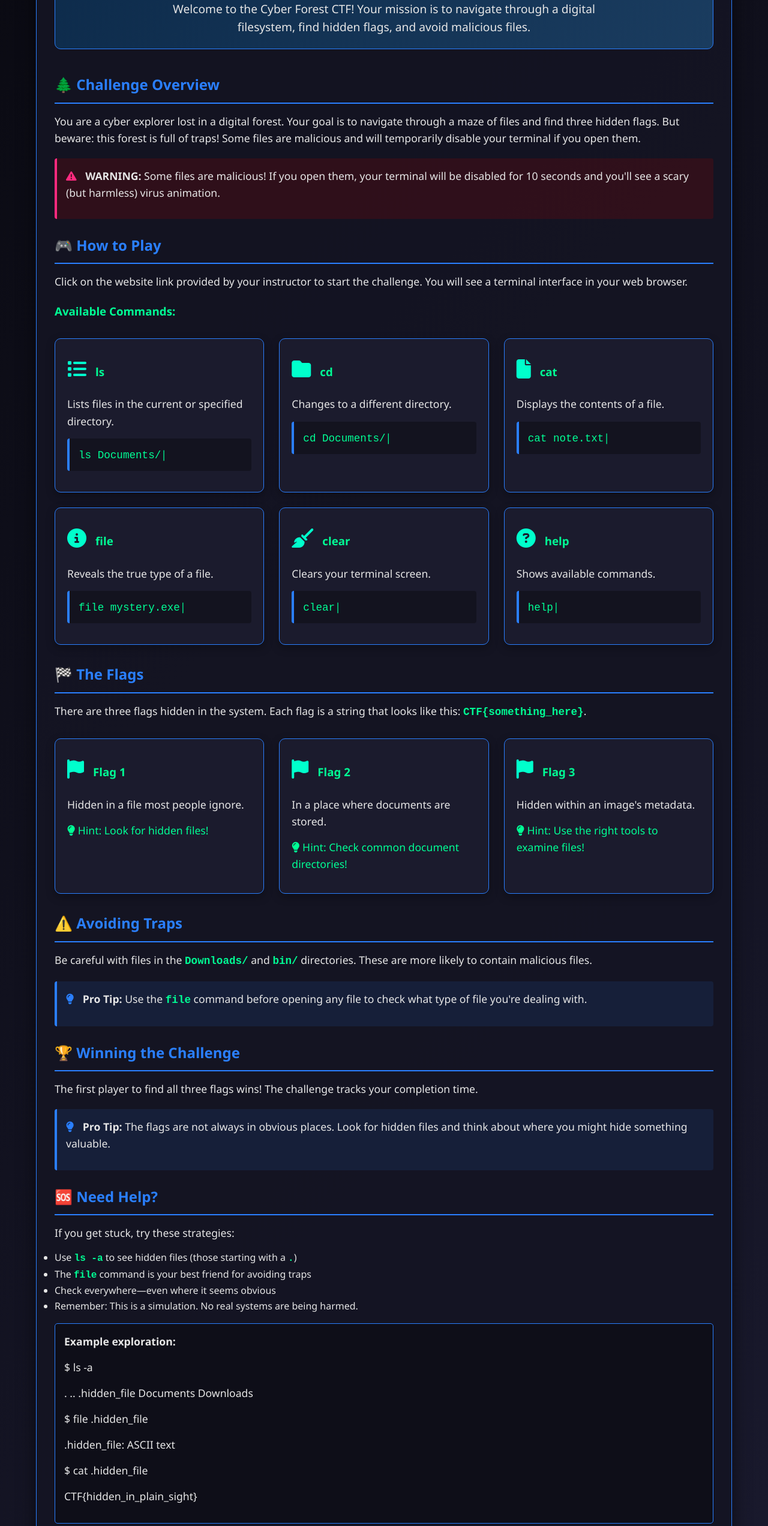
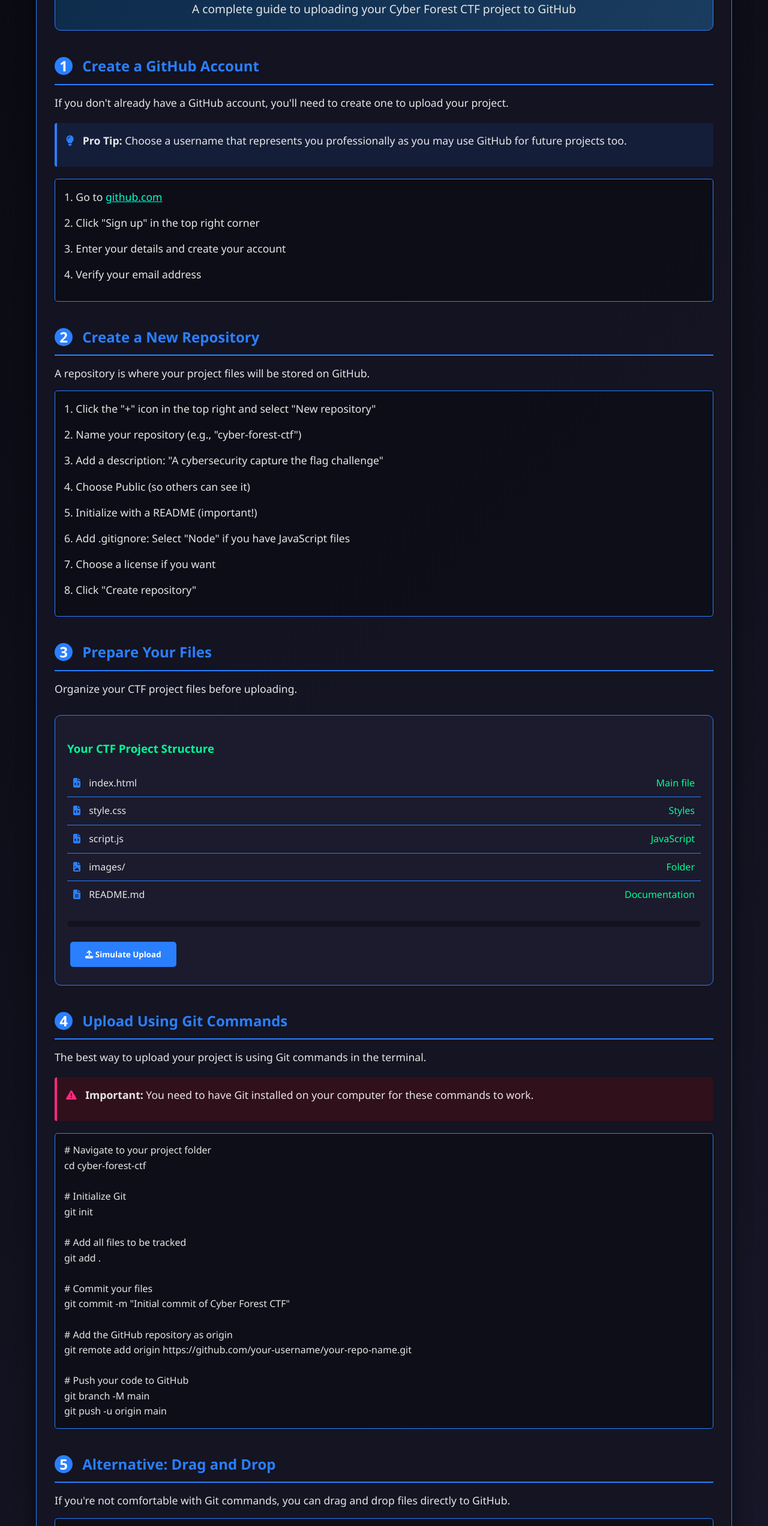
Before and after one commit to SERGEON-network/cyber-forest-ctf-chapter-02, a plain HTML site: page github-guide.html in a window 1280 px wide. Shown: the part 159-2703 px from the top of the page at 60% size. Drawn offline with Linux system fonts and the light colour scheme.

Commit message:
Update github-guide.html

```diff
--- a/github-guide.html
+++ b/github-guide.html
@@ -3,7 +3,7 @@
 <head>
     <meta charset="UTF-8">
     <meta name="viewport" content="width=device-width, initial-scale=1.0">
-    <title>Cyber Forest CTF - README Guide</title>
+    <title>Upload CTF to GitHub - Complete Guide</title>
     <link rel="stylesheet" href="https://cdnjs.cloudflare.com/ajax/libs/font-awesome/6.4.0/css/all.min.css">
     <style>
         * {
@@ -71,7 +71,7 @@
             flex-wrap: wrap;
         }
 
-        .ctf-icon {
+        .github-icon {
             font-size: 3.5rem;
             color: #00ffcc;
             text-shadow: 0 0 15px rgba(0, 255, 204, 0.7);
@@ -135,12 +135,6 @@
             border-radius: 4px;
         }
 
-        .flag {
-            color: #00ff95;
-            font-weight: bold;
-            font-family: 'Courier New', monospace;
-        }
-
         .tip {
             background: rgba(42, 127, 255, 0.1);
             border-left: 4px solid #2a7fff;
@@ -170,14 +164,28 @@
             border-radius: 5px;
             overflow-x: auto;
             border: 1px solid #2a7fff;
+            font-family: 'Courier New', monospace;
         }
 
-        footer {
+        .code-block code {
+            display: block;
+            white-space: pre-wrap;
+        }
+
+        .step-number {
+            display: inline-block;
+            background: #2a7fff;
+            color: white;
+            width: 30px;
+            height: 30px;
+            border-radius: 50%;
             text-align: center;
-            margin-top: 40px;
-            padding: 20px;
-            border-top: 1px solid #2a7fff;
-            color: #7f8c8d;
+            line-height: 30px;
+            margin-right: 10px;
+        }
+
+        .section {
+            margin-bottom: 40px;
         }
 
         .btn {
@@ -190,10 +198,73 @@
             font-weight: bold;
             margin: 10px 5px;
             transition: background 0.3s;
+            cursor: pointer;
+            border: none;
         }
 
         .btn:hover {
             background: #1a5bbf;
+        }
+
+        .btn-secondary {
+            background: #00cc99;
+        }
+
+        .btn-secondary:hover {
+            background: #00aa77;
+        }
+
+        .upload-interface {
+            background: rgba(30, 30, 50, 0.7);
+            border-radius: 10px;
+            padding: 20px;
+            margin: 30px 0;
+            border: 1px solid #2a7fff;
+        }
+
+        .file-list {
+            list-style: none;
+            margin: 20px 0;
+        }
+
+        .file-list li {
+            padding: 10px;
+            border-bottom: 1px solid #2a7fff;
+            display: flex;
+            justify-content: space-between;
+            align-items: center;
+        }
+
+        .file-list li:last-child {
+            border-bottom: none;
+        }
+
+        .file-icon {
+            color: #2a7fff;
+            margin-right: 10px;
+        }
+
+        .progress-bar {
+            height: 10px;
+            background: rgba(0, 0, 0, 0.3);
+            border-radius: 5px;
+            margin: 15px 0;
+            overflow: hidden;
+        }
+
+        .progress {
+            height: 100%;
+            background: linear-gradient(90deg, #00ffcc, #2a7fff);
+            width: 0%;
+            transition: width 1s ease-in-out;
+        }
+
+        footer {
+            text-align: center;
+            margin-top: 40px;
+            padding: 20px;
+            border-top: 1px solid #2a7fff;
+            color: #7f8c8d;
         }
 
         @media (max-width: 768px) {
@@ -211,176 +282,203 @@
     <div class="container">
         <header>
             <div class="header-content">
-                <i class="fas fa-tree ctf-icon"></i>
-                <h1>Cyber Forest CTF Challenge</h1>
-                <i class="fas fa-terminal ctf-icon"></i>
+                <i class="fab fa-github github-icon"></i>
+                <h1>Upload CTF to GitHub</h1>
+                <i class="fas fa-cloud-upload-alt github-icon"></i>
             </div>
-            <p class="intro">Welcome to the Cyber Forest CTF! Your mission is to navigate through a digital filesystem, find hidden flags, and avoid malicious files.</p>
+            <p class="intro">A complete guide to uploading your Cyber Forest CTF project to GitHub</p>
         </header>
 
-        <h2>🌲 Challenge Overview</h2>
-        <p>You are a cyber explorer lost in a digital forest. Your goal is to navigate through a maze of files and find three hidden flags. But beware: this forest is full of traps! Some files are malicious and will temporarily disable your terminal if you open them.</p>
+        <div class="section">
+            <h2><span class="step-number">1</span> Create a GitHub Account</h2>
+            <p>If you don't already have a GitHub account, you'll need to create one to upload your project.</p>
 
-        <div class="warning">
-            <p><i class="fas fa-exclamation-triangle warning-icon"></i> <strong>WARNING:</strong> Some files are malicious! If you open them, your terminal will be disabled for 10 seconds and you'll see a scary (but harmless) virus animation.</p>
-        </div>
-
-        <h2>🎮 How to Play</h2>
-        <p>Click on the website link provided by your instructor to start the challenge. You will see a terminal interface in your web browser.</p>
-
-        <h3>Available Commands:</h3>
-        <div class="grid">
-            <div class="card">
-                <div class="card-header">
-                    <i class="fas fa-list card-icon"></i>
-                    <h3>ls</h3>
-                </div>
-                <p>Lists files in the current or specified directory.</p>
-                <div class="command">ls Documents/</div>
+            <div class="tip">
+                <p><i class="fas fa-lightbulb tip-icon"></i> <strong>Pro Tip:</strong> Choose a username that represents you professionally as you may use GitHub for future projects too.</p>
             </div>
 
-            <div class="card">
-                <div class="card-header">
-                    <i class="fas fa-folder card-icon"></i>
-                    <h3>cd</h3>
-                </div>
-                <p>Changes to a different directory.</p>
-                <div class="command">cd Documents/</div>
-            </div>
-
-            <div class="card">
-                <div class="card-header">
-                    <i class="fas fa-file card-icon"></i>
-                    <h3>cat</h3>
-                </div>
-                <p>Displays the contents of a file.</p>
-                <div class="command">cat note.txt</div>
-            </div>
-
-            <div class="card">
-                <div class="card-header">
-                    <i class="fas fa-info-circle card-icon"></i>
-                    <h3>file</h3>
-                </div>
-                <p>Reveals the true type of a file.</p>
-                <div class="command">file mystery.exe</div>
-            </div>
-
-            <div class="card">
-                <div class="card-header">
-                    <i class="fas fa-broom card-icon"></i>
-                    <h3>clear</h3>
-                </div>
-                <p>Clears your terminal screen.</p>
-                <div class="command">clear</div>
-            </div>
-
-            <div class="card">
-                <div class="card-header">
-                    <i class="fas fa-question-circle card-icon"></i>
-                    <h3>help</h3>
-                </div>
-                <p>Shows available commands.</p>
-                <div class="command">help</div>
+            <div class="code-block">
+                <p>1. Go to <a href="https://github.com/" style="color: #00ffcc;">github.com</a></p>
+                <p>2. Click "Sign up" in the top right corner</p>
+                <p>3. Enter your details and create your account</p>
+                <p>4. Verify your email address</p>
             </div>
         </div>
 
-        <h2>🏁 The Flags</h2>
-        <p>There are three flags hidden in the system. Each flag is a string that looks like this: <span class="flag">CTF{something_here}</span>.</p>
+        <div class="section">
+            <h2><span class="step-number">2</span> Create a New Repository</h2>
+            <p>A repository is where your project files will be stored on GitHub.</p>
 
-        <div class="grid">
-            <div class="card">
-                <div class="card-header">
-                    <i class="fas fa-flag card-icon"></i>
-                    <h3>Flag 1</h3>
-                </div>
-                <p>Hidden in a file most people ignore.</p>
-                <p class="success"><i class="fas fa-lightbulb"></i> Hint: Look for hidden files!</p>
-            </div>
-
-            <div class="card">
-                <div class="card-header">
-                    <i class="fas fa-flag card-icon"></i>
-                    <h3>Flag 2</h3>
-                </div>
-                <p>In a place where documents are stored.</p>
-                <p class="success"><i class="fas fa-lightbulb"></i> Hint: Check common document directories!</p>
-            </div>
-
-            <div class="card">
-                <div class="card-header">
-                    <i class="fas fa-flag card-icon"></i>
-                    <h3>Flag 3</h3>
-                </div>
-                <p>Hidden within an image's metadata.</p>
-                <p class="success"><i class="fas fa-lightbulb"></i> Hint: Use the right tools to examine files!</p>
+            <div class="code-block">
+                <p>1. Click the "+" icon in the top right and select "New repository"</p>
+                <p>2. Name your repository (e.g., "cyber-forest-ctf")</p>
+                <p>3. Add a description: "A cybersecurity capture the flag challenge"</p>
+                <p>4. Choose Public (so others can see it)</p>
+                <p>5. Initialize with a README (important!)</p>
+                <p>6. Add .gitignore: Select "Node" if you have JavaScript files</p>
+                <p>7. Choose a license if you want</p>
+                <p>8. Click "Create repository"</p>
             </div>
         </div>
 
-        <h2>⚠️ Avoiding Traps</h2>
-        <p>Be careful with files in the <span class="flag">Downloads/</span> and <span class="flag">bin/</span> directories. These are more likely to contain malicious files.</p>
+        <div class="section">
+            <h2><span class="step-number">3</span> Prepare Your Files</h2>
+            <p>Organize your CTF project files before uploading.</p>
 
-        <div class="tip">
-            <p><i class="fas fa-lightbulb tip-icon"></i> <strong>Pro Tip:</strong> Use the <span class="flag">file</span> command before opening any file to check what type of file you're dealing with.</p>
+            <div class="upload-interface">
+                <h3>Your CTF Project Structure</h3>
+                <ul class="file-list">
+                    <li><span><i class="fas fa-file-code file-icon"></i> index.html</span> <span class="success">Main file</span></li>
+                    <li><span><i class="fas fa-file-code file-icon"></i> style.css</span> <span class="success">Styles</span></li>
+                    <li><span><i class="fas fa-file-code file-icon"></i> script.js</span> <span class="success">JavaScript</span></li>
+                    <li><span><i class="fas fa-file-image file-icon"></i> images/</span> <span class="success">Folder</span></li>
+                    <li><span><i class="fas fa-file-alt file-icon"></i> README.md</span> <span class="success">Documentation</span></li>
+                </ul>
+
+                <div class="progress-bar">
+                    <div class="progress" id="progress"></div>
+                </div>
+
+                <button class="btn" onclick="startUpload()"><i class="fas fa-upload"></i> Simulate Upload</button>
+            </div>
         </div>
 
-        <h2>🏆 Winning the Challenge</h2>
-        <p>The first player to find all three flags wins! The challenge tracks your completion time.</p>
+        <div class="section">
+            <h2><span class="step-number">4</span> Upload Using Git Commands</h2>
+            <p>The best way to upload your project is using Git commands in the terminal.</p>
 
-        <div class="tip">
-            <p><i class="fas fa-lightbulb tip-icon"></i> <strong>Pro Tip:</strong> The flags are not always in obvious places. Look for hidden files and think about where you might hide something valuable.</p>
+            <div class="warning">
+                <p><i class="fas fa-exclamation-triangle warning-icon"></i> <strong>Important:</strong> You need to have Git installed on your computer for these commands to work.</p>
+            </div>
+
+            <div class="code-block">
+                <code># Navigate to your project folder
+cd cyber-forest-ctf
+
+# Initialize Git
+git init
+
+# Add all files to be tracked
+git add .
+
+# Commit your files
+git commit -m "Initial commit of Cyber Forest CTF"
+
+# Add the GitHub repository as origin
+git remote add origin https://github.com/your-username/your-repo-name.git
+
+# Push your code to GitHub
+git branch -M main
+git push -u origin main</code>
+            </div>
         </div>
 
-        <h2>🆘 Need Help?</h2>
-        <p>If you get stuck, try these strategies:</p>
-        <ul>
-            <li>Use <span class="flag">ls -a</span> to see hidden files (those starting with a <span class="flag">.</span>)</li>
-            <li>The <span class="flag">file</span> command is your best friend for avoiding traps</li>
-            <li>Check everywhere—even where it seems obvious</li>
-            <li>Remember: This is a simulation. No real systems are being harmed.</li>
-        </ul>
+        <div class="section">
+            <h2><span class="step-number">5</span> Alternative: Drag and Drop</h2>
+            <p>If you're not comfortable with Git commands, you can drag and drop files directly to GitHub.</p>
 
-        <div class="code-block">
-            <p><strong>Example exploration:</strong></p>
-            <p>$ ls -a</p>
-            <p>. .. .hidden_file Documents Downloads</p>
-            <p>$ file .hidden_file</p>
-            <p>.hidden_file: ASCII text</p>
-            <p>$ cat .hidden_file</p>
-            <p>CTF{hidden_in_plain_sight}</p>
+            <div class="code-block">
+                <p>1. Go to your repository on GitHub</p>
+                <p>2. Click "Add file" → "Upload files"</p>
+                <p>3. Drag and drop your project folder</p>
+                <p>4. Add a commit message</p>
+                <p>5. Click "Commit changes"</p>
+            </div>
+
+            <div class="tip">
+                <p><i class="fas fa-lightbulb tip-icon"></i> <strong>Pro Tip:</strong> The drag and drop method is easier for beginners, but learning Git commands will help you in the long run.</p>
+            </div>
+        </div>
+
+        <div class="section">
+            <h2><span class="step-number">6</span> Set Up GitHub Pages</h2>
+            <p>Once your CTF is on GitHub, you can host it for free using GitHub Pages.</p>
+
+            <div class="code-block">
+                <p>1. Go to your repository on GitHub</p>
+                <p>2. Click on "Settings"</p>
+                <p>3. Select "Pages" from the left sidebar</p>
+                <p>4. Under "Source", select "main" branch</p>
+                <p>5. Click "Save"</p>
+                <p>6. Wait a few minutes, then refresh the page</p>
+                <p>7. You'll see a link to your live website</p>
+            </div>
+
+            <div class="tip">
+                <p><i class="fas fa-lightbulb tip-icon"></i> <strong>Pro Tip:</strong> Your website will be available at https://your-username.github.io/your-repo-name/</p>
+            </div>
         </div>
 
         <div style="text-align: center; margin: 30px 0;">
-            <a href="#" class="btn"><i class="fas fa-play"></i> Start Challenge</a>
-            <a href="#" class="btn"><i class="fas fa-book"></i> Full Documentation</a>
+            <button class="btn" onclick="showFinalMessage()"><i class="fas fa-check-circle"></i> Complete Setup</button>
+            <a href="#" class="btn btn-secondary"><i class="fab fa-github"></i> Go to GitHub</a>
+        </div>
+
+        <div id="final-message" style="display: none;">
+            <div class="tip">
+                <p><i class="fas fa-rocket tip-icon"></i> <strong>Congratulations!</strong> Your CTF project is now on GitHub and live with GitHub Pages! Share your repository link with others so they can try your CTF challenge.</p>
+            </div>
         </div>
 
         <footer>
-            <p>Cyber Forest CTF Challenge &copy; 2023 | Good luck, explorer! The forest awaits... 🌲💻</p>
+            <p>GitHub Upload Guide &copy; 2023 | Cyber Forest CTF Challenge</p>
         </footer>
     </div>
 
     <script>
-        // Simple animation for the icons
+        // Simulate file upload progress
+        function startUpload() {
+            const progressBar = document.getElementById('progress');
+            let width = 0;
+            const interval = setInterval(() => {
+                if (width >= 100) {
+                    clearInterval(interval);
+                    alert('Upload complete! Your CTF project has been uploaded to GitHub.');
+                } else {
+                    width += 5;
+                    progressBar.style.width = width + '%';
+                }
+            }, 100);
+        }
+
+        // Show final message
+        function showFinalMessage() {
+            document.getElementById('final-message').style.display = 'block';
+            window.scrollTo(0, document.body.scrollHeight);
+        }
+
+        // Add interactive elements
         document.addEventListener('DOMContentLoaded', function() {
-            const ctfIcons = document.querySelectorAll('.ctf-icon');
-            ctfIcons.forEach(icon => {
-                icon.addEventListener('mouseover', () => {
-                    icon.style.transition = 'all 0.3s ease';
-                    icon.style.transform = 'scale(1.2)';
-                    icon.style.textShadow = '0 0 20px rgba(0, 255, 204, 0.8)';
+            const commands = document.querySelectorAll('.code-block');
+            commands.forEach(block => {
+                block.addEventListener('click', () => {
+                    const selection = window.getSelection();
+                    const range = document.createRange();
+                    range.selectNodeContents(block);
+                    selection.removeAllRanges();
+                    selection.addRange(range);
+
+                    // Copy to clipboard
+                    try {
+                        document.execCommand('copy');
+                        const originalText = block.querySelector('p') ? block.querySelector('p').textContent : block.textContent;
+                        if (block.querySelector('p')) {
+                            block.querySelector('p').textContent = 'Copied to clipboard!';
+                        } else {
+                            block.textContent = 'Copied to clipboard!';
+                        }
+
+                        setTimeout(() => {
+                            if (block.querySelector('p')) {
+                                block.querySelector('p').textContent = originalText;
+                            } else {
+                                block.textContent = originalText;
+                            }
+                        }, 2000);
+                    } catch (err) {
+                        console.error('Failed to copy: ', err);
+                    }
                 });
-
-                icon.addEventListener('mouseout', () => {
-                    icon.style.transform = 'scale(1)';
-                    icon.style.textShadow = '0 0 15px rgba(0, 255, 204, 0.7)';
-                });
-            });
-
-            // Add blinking cursor effect to commands
-            const commands = document.querySelectorAll('.command');
-            commands.forEach(command => {
-                command.innerHTML = command.innerHTML + '<span class="blinking-cursor">|</span>';
             });
         });
     </script>
```
